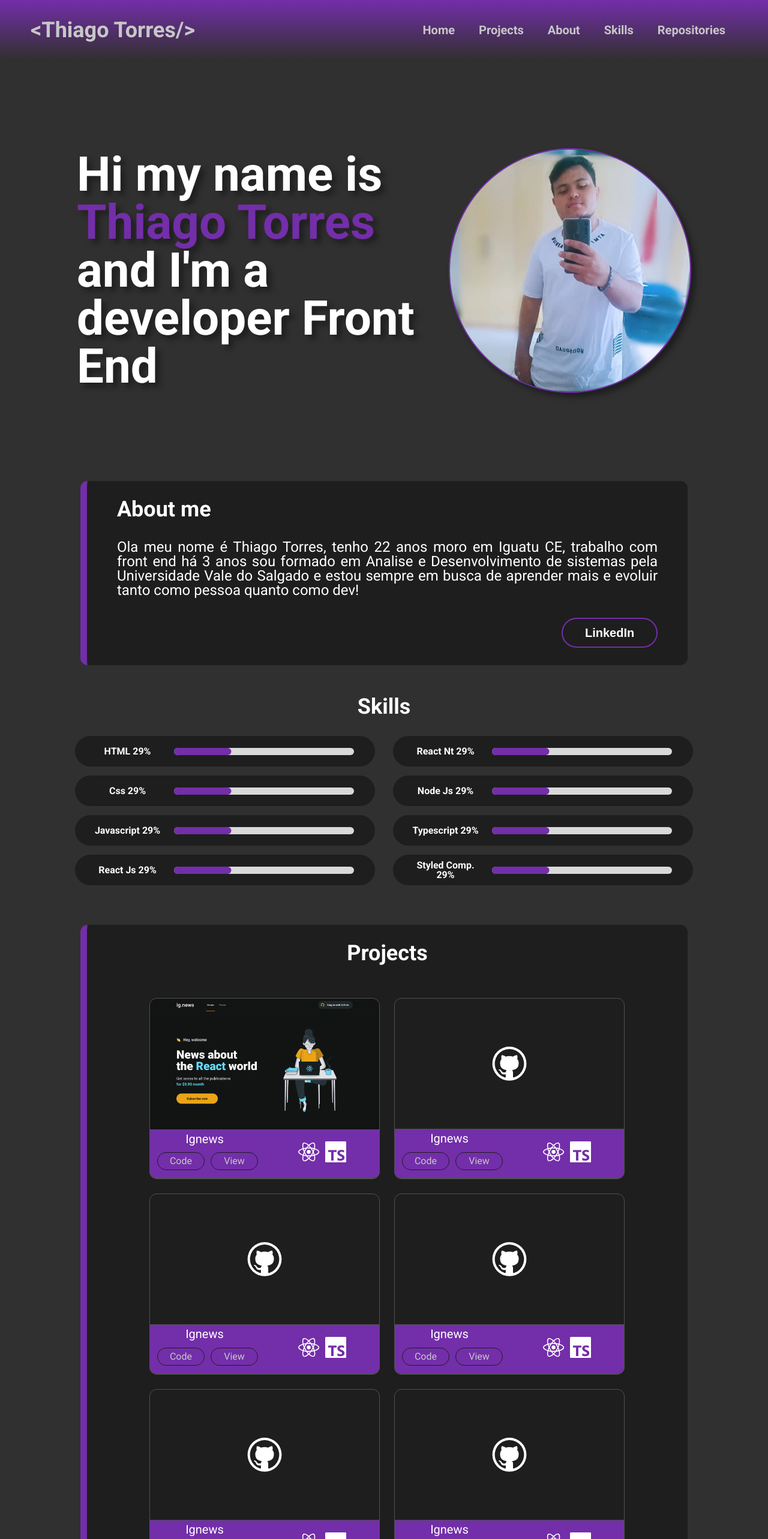
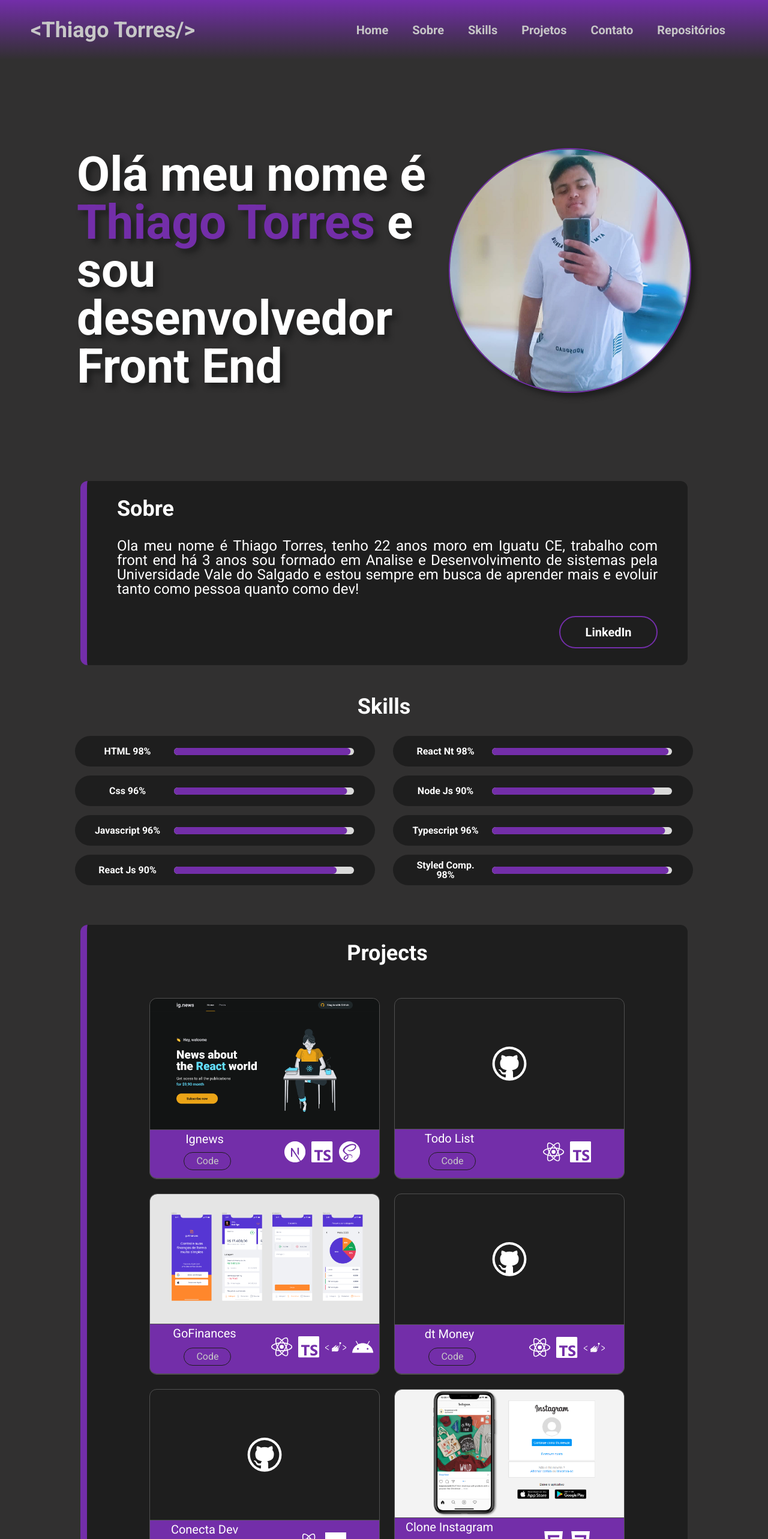
Before and after one commit to Mevzin/portfolio, a Next.js app: page / in a window 1280 px wide. Shown: the top 2566 px of the page at 60% size. Built offline with nearby package versions, Linux system fonts and the light colour scheme.

Commit message:
Ajustando icones

```diff
--- a/components/CardAboutMe/index.tsx
+++ b/components/CardAboutMe/index.tsx
@@ -2,9 +2,9 @@ import styles from "./styles.module.scss";
 
 export default function CardAboutMe() {
   return (
-    <div className={styles.containerCard}>
+    <div id="about" className={styles.containerCard}>
       <div className={styles.contentCard}>
-        <h1> About me </h1>
+        <h1> Sobre </h1>
         <p>
           {" "}
           Ola meu nome é Thiago Torres, tenho 22 anos
@@ -13,7 +13,7 @@ export default function CardAboutMe() {
           pela Universidade Vale do Salgado e estou sempre em busca
           de aprender mais e evoluir tanto como pessoa quanto como dev!
         </p>
-        <button>LinkedIn</button>
+        <a href="https://www.linkedin.com/in/thiagotorresmev/" target="blank">LinkedIn</a>
       </div>
     </div>
   );
--- a/components/CardAboutMe/styles.module.scss
+++ b/components/CardAboutMe/styles.module.scss
@@ -34,7 +34,11 @@
     margin-bottom: 1rem;
   }
 
-  button {
+  a {
+    display: flex;
+    align-items: center;
+    justify-content: center;
+    text-decoration: none;
     margin-left: auto;
     color: white;
     background: var(--gray-900);
@@ -89,7 +93,7 @@
       margin-bottom: 1rem;
     }
 
-    button {
+    a {
       margin-left: auto;
       color: white;
       background: var(--gray-900);
--- a/components/CardProject/index.tsx
+++ b/components/CardProject/index.tsx
@@ -8,6 +8,11 @@ import {
   SiSass,
   SiReact,
   SiAngularjs,
+  SiStyledcomponents,
+  SiNextdotjs,
+  SiCss3,
+  SiAndroid,
+  SiApple
 } from "react-icons/si";
 
 import { VscGithub } from "react-icons/vsc";
@@ -44,12 +49,22 @@ export default function CardProject({
         return <SiSass />;
       case "html":
         return <SiHtml5 />;
+      case "styled-components":
+        return <SiStyledcomponents />;
+      case "nextjs":
+        return <SiNextdotjs />;
+      case "css":
+        return <SiCss3 />;
+      case "android":
+        return <SiAndroid />
+      case "ios":
+        return <SiApple />
     }
   }
 
   return (
     <div className={styles.containerCard}>
-      {imageUrl ? <img src="/assets/HomeIgnews.png" alt="ignews" /> : <VscGithub />}
+      {imageUrl ? <img src={imageUrl} alt="ignews" /> : <VscGithub />}
       <div className={styles.footerCard}>
         <div className={styles.actionsCard}>
           <h1>{title}</h1>
--- a/components/CardProjects/index.tsx
+++ b/components/CardProjects/index.tsx
@@ -3,48 +3,47 @@ import styles from "./styles.module.scss";
 
 export default function CardProjects() {
   return (
-    <div className={styles.containerCard}>
+    <div id="projects" className={styles.containerCard}>
       <h1>Projects</h1>
       <div className={styles.contentCard}>
         <CardProject
-        imageUrl="aa"
+          imageUrl="/assets/Homeignews.png"
           title="Ignews"
           codeUrl="https://github.com/Mevzin/ignews"
-          languages={["react", "typescript"]}
-          viewUrl="aa"
+          languages={["nextjs", "typescript", "scss"]}
         />
         <CardProject
-          title="Ignews"
-          codeUrl="https://github.com/Mevzin/ignews"
+          title="Todo List"
+          codeUrl="https://github.com/Mevzin/todo-reactjs"
           languages={["react", "typescript"]}
-          viewUrl="aa"
         />
         <CardProject
-          title="Ignews"
-          codeUrl="https://github.com/Mevzin/ignews"
-          languages={["react", "typescript"]}
-          viewUrl="aa"
+          imageUrl="/assets/goFinances.png"
+          title="GoFinances"
+          codeUrl="https://github.com/Mevzin/gofinances"
+          languages={["react", "typescript", "styled-components", "android"]}
         />
         <CardProject
-          title="Ignews"
-          codeUrl="https://github.com/Mevzin/ignews"
-          languages={["react", "typescript"]}
-          viewUrl="aa"
+          title="dt Money"
+          codeUrl="https://github.com/Mevzin/dt-money"
+          languages={["react", "typescript", "styled-components"]}
         />
         <CardProject
-          title="Ignews"
-          codeUrl="https://github.com/Mevzin/ignews"
-          languages={["react", "typescript"]}
-          viewUrl="aa"
+          title="Conecta Dev"
+          codeUrl="https://github.com/Mevzin/reactjs-conectadev"
+          languages={["react", "javascript"]}
         />
         <CardProject
-          title="Ignews"
-          codeUrl="https://github.com/Mevzin/ignews"
-          languages={["react", "typescript"]}
-          viewUrl="aa"
+          imageUrl="/assets/insta.png"
+          title="Clone Instagram"
+          codeUrl="https://github.com/Mevzin/instagram-dio"
+          languages={["html", "css"]}
+          viewUrl="https://mevzin.github.io/instagram-dio/"
         />
       </div>
-      <a href="https://github.com/mevzin" target="blank">View more projects</a>
+      <a href="https://github.com/mevzin" target="blank">
+        View more projects
+      </a>
     </div>
   );
 }
--- a/components/ContactMe/index.tsx
+++ b/components/ContactMe/index.tsx
@@ -34,7 +34,7 @@ export default function ContactMe() {
   }
 
   return (
-    <div className={styles.containerContactMe}>
+    <div id="contactme" className={styles.containerContactMe}>
       <h1>Entre em contato</h1>
       <form onSubmit={handleOnSubmit}>
         <input type="text" name="user_name" placeholder="Name"/>
--- a/components/Header/index.tsx
+++ b/components/Header/index.tsx
@@ -20,25 +20,27 @@ export default function Header() {
         <Link href="/">
           <a>Home</a>
         </Link>
-        <Link href="#">
-          <a>Projects</a>
-        </Link>
-        <Link href="#">
-          <a>About</a>
+        <Link href="#about">
+          <a>Sobre</a>
         </Link>
         <Link href="#skills">
           <a>Skills</a>
         </Link>
-        <Link href="#">
-          <a>Repositories</a>
+        <Link href="#projects">
+          <a>Projetos</a>
+        </Link>
+        <Link href="#contactme">
+          <a>Contato</a>
+        </Link>
+        <Link href="https://github.com/mevzin">
+          <a target="blank">Repositórios</a>
         </Link>
       </div>
       <div className={styles.mobileNav}>
         <AiOutlineMenu onClick={() => handleMobileNav(!mobileNav)} />
         {mobileNav && (
           <div className={styles.mobileNavContainer}>
-            <AiOutlineCloseCircle
-            onClick={() => handleMobileNav(!mobileNav)}/>
+            <AiOutlineCloseCircle onClick={() => handleMobileNav(!mobileNav)} />
             <Link href="/">
               <a>Home</a>
             </Link>
--- a/pages/index.tsx
+++ b/pages/index.tsx
@@ -9,16 +9,16 @@ import styles from "./home.module.scss";
 export default function Home() {
   return (
     <div className={styles.container}>
-      <div className={styles.bannerContainer}>
+      <div id="home" className={styles.bannerContainer}>
         <div className={styles.text}>
           <h1>
-            Hi my name is
+            Olá meu nome é
             <span> Thiago Torres </span>
-            and I'm a developer Front End
+            e sou desenvolvedor Front End
           </h1>
         </div>
         <img src="/assets/profile.png" alt="Profile photo" />
-      </div>
+      </div >
       <CardAboutMe />
       <div id="skills" className={styles.skillsContainer}>
         <h1>Skills</h1>
@@ -26,44 +26,44 @@ export default function Home() {
           <div className={styles.left}>
             <ProgressBarSkills
               title="HTML"
-              value={29}
+              value={98}
               color="var(--purple-900)"
             />
             <ProgressBarSkills
               title="Css"
-              value={29}
+              value={96}
               color="var(--purple-900)"
             />
             <ProgressBarSkills
               title="Javascript"
-              value={29}
+              value={96}
               color="var(--purple-900)"
             />
             <ProgressBarSkills
               title="React Js"
-              value={29}
+              value={90}
               color="var(--purple-900)"
             />
           </div>
           <div className={styles.right}>
             <ProgressBarSkills
               title="React Nt"
-              value={29}
+              value={98}
               color="var(--purple-900)"
             />
             <ProgressBarSkills
               title="Node Js"
-              value={29}
+              value={90}
               color="var(--purple-900)"
             />
             <ProgressBarSkills
               title="Typescript"
-              value={29}
+              value={96}
               color="var(--purple-900)"
             />
             <ProgressBarSkills
               title="Styled Comp."
-              value={29}
+              value={98}
               color="var(--purple-900)"
             />
           </div>
```
Also changed, not shown: components/ActiveLink/index.tsx (deleted, +0 -28 lines), public/assets/goFinances.png (added), public/assets/insta.png (added).
